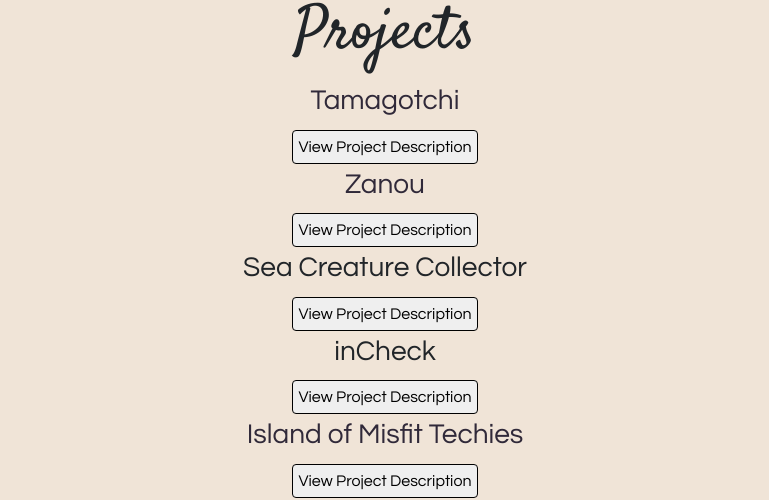
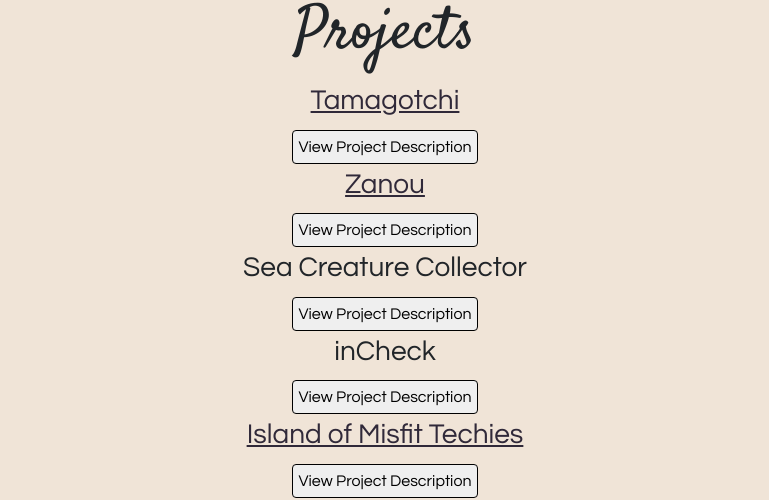
Before and after one commit to BrittanyMBui/portfolio-in-react, a React (Create React App) app: page / in a window 1280 px wide. Shown: the part 1566-2066 px from the top of the page, without its empty margins (255-1024 px from the left). Built offline with nearby package versions, Linux system fonts and the light colour scheme.

Commit message:
adds underlines to some links

```diff
--- a/src/components/Projects.js
+++ b/src/components/Projects.js
@@ -62,7 +62,7 @@
             <h1>Projects</h1>
 
             <article className="project-zero">
-                <h3><a href="https://github.com/BrittanyMBui/tamagotchi">Tamagotchi</a></h3>
+                <h3><a href="https://github.com/BrittanyMBui/tamagotchi"><u>Tamagotchi</u></a></h3>
                 <button onClick={this.toggleProjects0Handler}>
                     {this.state.showProjectZero ? 'Hide' : 'View' } Project Description
                 </button>
@@ -85,7 +85,7 @@
                 </div>
             </article>
             <article className="project-one">
-                <h3><a href="https://zanou.herokuapp.com" target="_blank">Zanou</a></h3>
+                <h3><a href="https://zanou.herokuapp.com" target="_blank"><u>Zanou</u></a></h3>
                 <button onClick={this.toggleProjects1Handler}>
                     {this.state.showProjectOne ? 'Hide' : 'View' } Project Description
                 </button>
@@ -149,7 +149,7 @@
                 </div>
             </article>
             <article className="project-four">
-                <h3><a href="https://iomt-app.herokuapp.com" target="_blank">Island of Misfit Techies</a></h3>
+                <h3><a href="https://iomt-app.herokuapp.com" target="_blank"><u>Island of Misfit Techies</u></a></h3>
                 <button onClick={this.toggleProject4Handler}>
                     {this.state.showProjectFour ? 'Hide' : 'View' } Project Description
                 </button>
```
